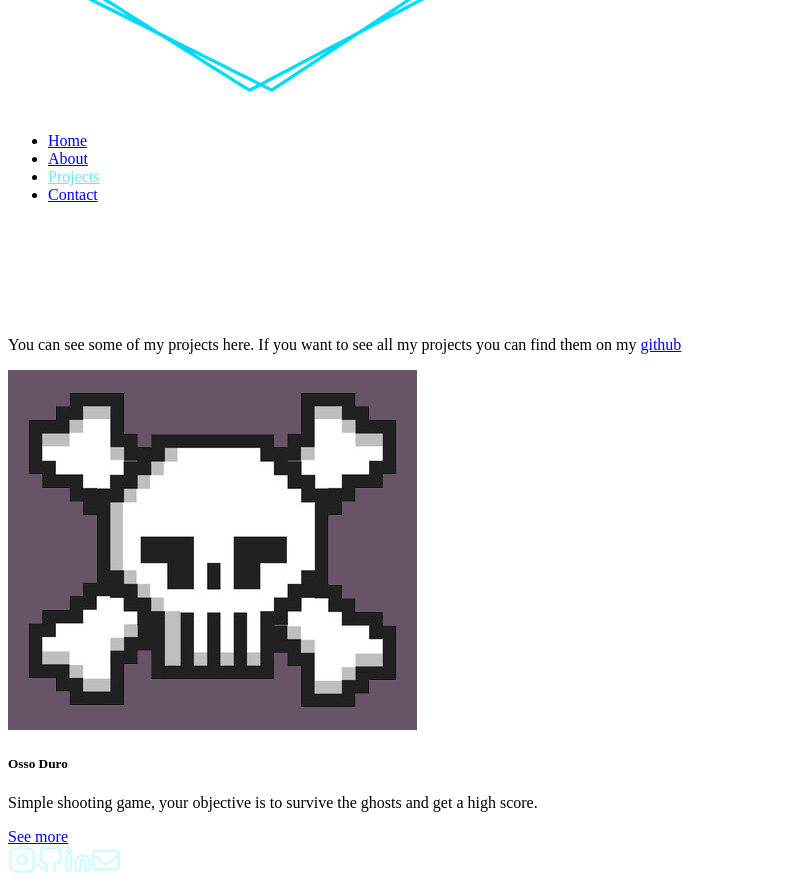
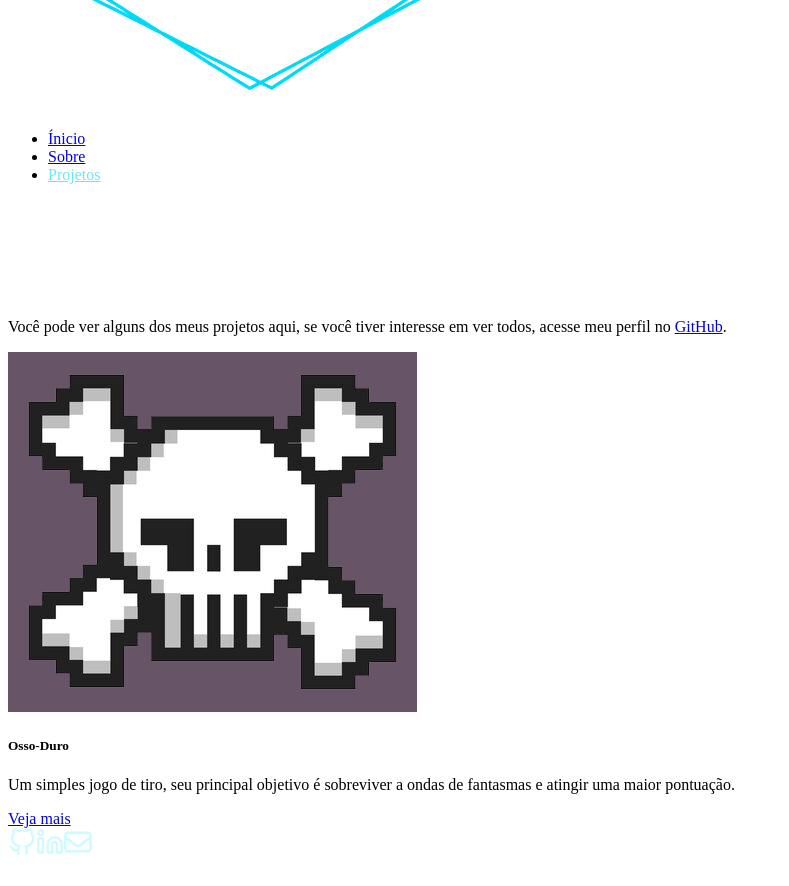
Before and after one commit to m4thewz/m4thewz.github.io, a Vue app: page /projects in a window 1280 px wide. Shown: the part 280-1166 px from the top of the page, without its empty margins (0-789 px from the left). Built offline with nearby package versions, Linux system fonts and the light colour scheme; the HTML template or start-up script is replaced by a standard one.

Commit message:
texts in portuguese

```diff
--- a/src/components/Links.vue
+++ b/src/components/Links.vue
@@ -1,21 +1,5 @@
 <template>
   <div class="fixed mt-8 flex flex-col items-center gap-5 bottom-0 left-10">
-    <a href="https://instagram.com/m4thewzs" target="_blank">
-      <svg
-        xmlns="http://www.w3.org/2000/svg"
-        role="img"
-        viewBox="0 0 24 24"
-        fill="none"
-        stroke="currentColor"
-        stroke-width="2"
-        stroke-linecap="round"
-        stroke-linejoin="round"
-      >
-        <rect x="2" y="2" width="20" height="20" rx="5" ry="5"></rect>
-        <path d="M16 11.37A4 4 0 1 1 12.63 8 4 4 0 0 1 16 11.37z"></path>
-        <line x1="17.5" y1="6.5" x2="17.51" y2="6.5"></line>
-      </svg>
-    </a>
     <a href="https://github.com/m4thewz" target="_blank">
       <svg
         xmlns="http://www.w3.org/2000/svg"
--- a/src/components/Navbar.vue
+++ b/src/components/Navbar.vue
@@ -36,8 +36,8 @@ export default {
       .querySelector(":root")
       .style.setProperty(
         "--nav-height",
-        `${document.querySelector("nav").offsetHeight + 10}px`
-      ); //set size of nav in a css var (+10 is because size of boxshadow)
+        `${document.querySelector("nav").offsetHeight + 30}px`
+      );
     window.addEventListener("scroll", function () {
       let nav = document.querySelector("nav");
       if (t.lastScrollY > this.window.scrollY != t.direction) {
@@ -48,10 +48,9 @@ export default {
           nav.classList.remove("nav-visible");
           nav.classList.add("nav-invisible");
         }
-        console.log(this.window.scrollY, nav.offsetHeight);
       }
-      if (this.window.scrollY > nav.offsetHeight)
-        nav.style.boxShadow = "0 10px 30px -10px black";
+      if (this.window.scrollY == 0) nav.style.boxShadow = "none";
+      else nav.style.boxShadow = "0 10px 30px -10px black";
       t.direction = t.lastScrollY > this.window.scrollY;
       t.lastScrollY = this.window.scrollY;
     });
@@ -63,20 +62,20 @@ export default {
       routes: [
         {
           path: "/",
-          name: "Home",
+          name: "Ínicio",
         },
         {
           path: "/about",
-          name: "About",
+          name: "Sobre",
         },
         {
           path: "/projects",
-          name: "Projects",
+          name: "Projetos",
         },
-        {
-          path: "/contact",
-          name: "Contact",
-        },
+        // {
+        //   path: "/contact", futuro curriculo
+        //   name: "Contato",
+        // },
       ],
     };
   },
--- a/src/views/About.vue
+++ b/src/views/About.vue
@@ -4,23 +4,25 @@
       <h1
         class="text-center lg:text-left mb-8 text-6xl font-semibold text-cyan-100"
       >
-        About
+        Sobre
       </h1>
       <div class="md:max-w-2xl text-justify">
         <p class="mb-1.5">
-          Hello! My name is Matheus and I like to program some applications. I
-          started learning in the area when i was 11 years old when I was
-          interested in creating a website for a Club Penguin project.
+          Olá, meu nome é Matheus, um programador front-end autodidata desde os
+          11 anos. Minha jornada começou com HTML quando desenvolvi um site para
+          um projeto pessoal. A partir daí, expandi meu conhecimento e trabalhei
+          em diversos projetos, incluindo pequenos freelas. Atualmente estou
+          comprometido em criar interfaces de alta qualidade e experiências para
+          as pessoas.
         </p>
         <p class="mb-1.5">
-          I currently acquired knowledge in the area such as
-          <span>JavaScript</span>, <span>C</span>, <span>Python</span>,
-          <span>HTML</span>, <span>CSS</span>, <span>Vue</span> and other tools.
-          My current focus is learning more about game development while
-          churning out some project ideas.
+          Atualmente, adquiri conhecimento em diversas áreas, incluindo
+          ferramentas para a criação de sites e jogos. Meu foco atual está
+          direcionado para o aprimoramento de habilidades em desenvolvimento de
+          jogos, enquanto realizo novas ideias de projetos.
         </p>
         <p class="text-center lg:text-left">
-          You can see all my knowledges here:
+          Você pode conferir algumas das minhas habilidades aqui:
         </p>
         <ul
           :class="`justify-between align-center mt-2 w-2/5 grid grid-cols-2 grid-rows-${
@@ -32,7 +34,11 @@
             v-for="(knowledge, index) in knowledges"
             :key="index"
           >
-            {{ knowledge }}
+            <a
+              href="https://github.com/m4thewz?tab=repositories"
+              target="_blank"
+              >{{ knowledge }}</a
+            >
           </li>
         </ul>
       </div>
@@ -77,7 +83,7 @@ export default {
         "NodeJS",
         "Vue",
         "Python",
-        "C",
+        "SQL",
       ],
     };
   },
--- a/src/views/Home.vue
+++ b/src/views/Home.vue
@@ -3,26 +3,20 @@
     class="flex items-center justify-center md:justify-between gap-10 h-full lg:max-h-screen flex-col-reverse md:flex-row"
   >
     <div class="flex flex-col justify-center">
-      <span class="text-cyan-300 font-bold mb-2">Hi, my name is</span>
+      <span class="text-cyan-300 font-bold mb-2">Olá, meu nome é</span>
       <h1 class="text-7xl font-semibold text-cyan-100 mb-1.5">Matheus Vitor</h1>
       <h2 class="text-5xl font-semibold text-gray-300 mb-6">
-        I like to code websites and games
+        Eu faço sites e jogos
       </h2>
       <p class="text-lg max-w-3xl mb-6">
-        I am a self-taught programmer with experience in website development.
-        Currently, i'm studying computing in
-        <a
-          href="https://ifsp.edu.br/"
-          class="text-cyan-300 hover:underline hover:decoration-cyan-300"
-          target="_blank"
-          >Instituto Federal</a
-        >.
+        Desenvolvo pequenos sites desde 2020, possuo experiência tanto no
+        Front-end quanto no Back-end trabalhando como freelancer.
       </p>
       <router-link
         to="/about"
         class="py-2.5 text-center rounded-md border font-medium transition duration-300 ease-cubic border-cyan-300 text-cyan-300 hover:text-darkblue hover:bg-cyan-300"
       >
-        About me
+        Sobre mim
       </router-link>
     </div>
     <div class="relative" id="pic">
--- a/src/views/Projects/data.json
+++ b/src/views/Projects/data.json
@@ -1,7 +1,7 @@
 [
   {
-    "name": "Osso Duro",
-    "description": "Simple shooting game, your objective is to survive the ghosts and get a high score.",
+    "name": "Osso-Duro",
+    "description": "Um simples jogo de tiro, seu principal objetivo é sobreviver a ondas de fantasmas e atingir uma maior pontuação.",
     "file": "osso-duro.png",
     "url": "https://github.com/m4thewz/osso-duro"
   }
--- a/src/views/Projects/index.vue
+++ b/src/views/Projects/index.vue
@@ -1,14 +1,14 @@
 <template>
-  <div class="flex flex-col justify-center gap-5 min-h-full py-20">
+  <div class="flex flex-col justify-center gap-5 min-h-full py-28">
     <p class="text-xl">
-      You can see some of my projects here. If you want to see all my projects
-      you can find them on my
+      Você pode ver alguns dos meus projetos aqui, se você tiver interesse em
+      ver todos, acesse meu perfil no
       <a
         class="text-cyan-300 hover:underline hover:decoration-cyan-300"
         href="https://github.com/m4thewz"
         target="_blank"
-        >github</a
-      >
+        >GitHub</a
+      >.
     </p>
     <div class="grid grid-cols-1 lg:grid-cols-2 xl:grid-cols-4 gap-5">
       <div
@@ -33,7 +33,7 @@
             target="_blank"
             class="block w-full py-2 text-sm text-center font-medium rounded-md bg-cyan-300 text-cyan-950 hover:text-sky-950 hover:bg-sky-400 transition-colors duration-300 ease-cubic"
           >
-            See more
+            Veja mais
           </a>
         </div>
       </div>
```
